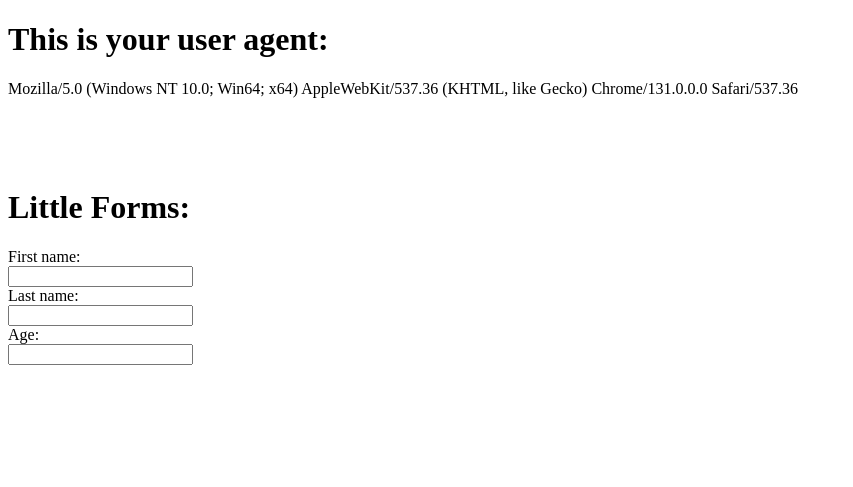
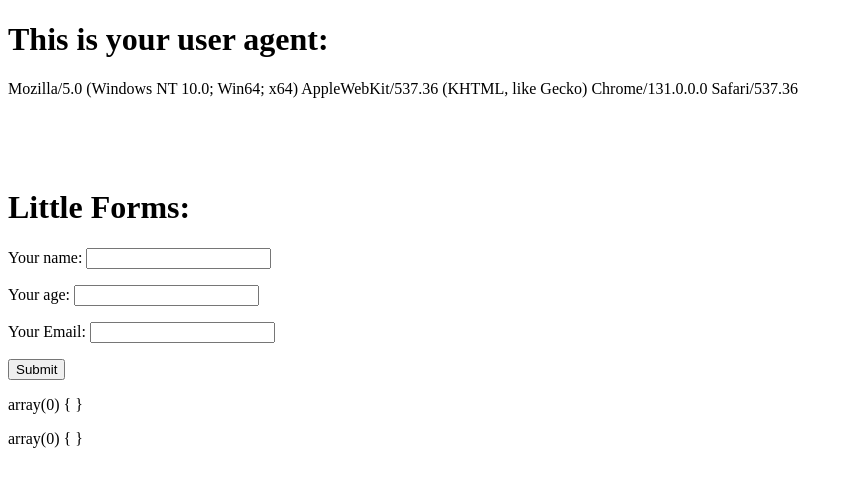
Before and after one commit to VladLemon/WebServerFUNds, a PHP site: page /page.php in a window 1280 px wide. Shown: the top 487 px of the page, without its empty margins (0-853 px from the left). Run offline with PHP 8.4, Linux system fonts and the light colour scheme.

Commit message:
Update page.php

```diff
--- a/page.php
+++ b/page.php
@@ -5,13 +5,17 @@
     <h1>This is your user agent:</h1>
     <p><?= $_SERVER['HTTP_USER_AGENT']?></p>
     <br><br><br>
+
     <h1>Little Forms:</h1>
-    <label for="fname">First name:</label><br />
-    <input type="text" id="fname" name="fname" /><br />
-    <label for="lname">Last name:</label><br />
-    <input type="text" id="lname" name="lname" /><br />
-    <label for="age">Age:</label><br />
-    <input type="text" pattern="\d" id="age" name="age" /><br />
+    <form action="form.php" method="get">
+        <p>Your name: <input type="text" name="fullname"/></p>
+        <p>Your age: <input type="text" name="age"/></p>
+        <p>Your Email: <input type="text" name="email"/></p>
+        <p><input type="submit"/></p>
+    </form>
+
+    <p><?= var_dump($_GET) ?></p>
+    <p><?= var_dump($_POST) ?></p>
 
 </body>
 </html>
```
